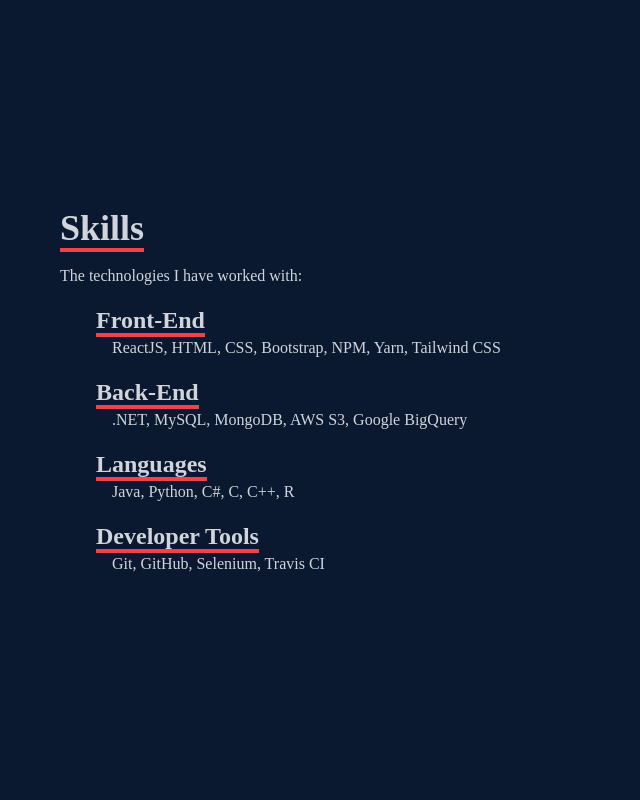
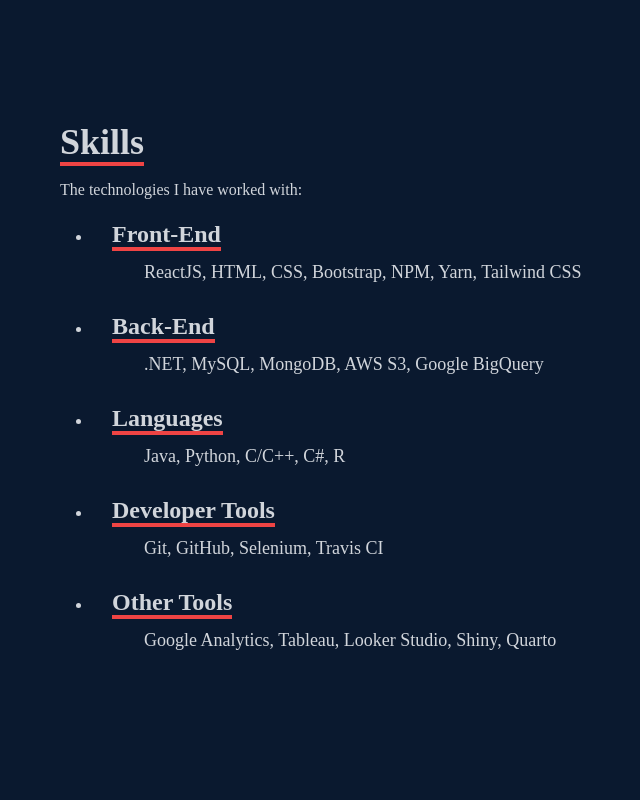
Before and after one commit to atimlaa/portfolio-react-app, a React (Create React App) app: page / in a window 1280 px wide. Shown: the part 1600-2400 px from the top of the page, without its empty margins (96-736 px from the left). Built offline with nearby package versions, Linux system fonts and the light colour scheme.

Commit message:
hover fix and descriptions added

```diff
--- a/package.json
+++ b/package.json
@@ -19,7 +19,7 @@
   "scripts": {
     "start": "react-scripts start",
     "predeploy" : "yarn build",
-    "deploy" : "gh-pages -b gh-pages -d build",
+    "deploy" : "gh-pages -d build",
     "build": "react-scripts build",
     "test": "react-scripts test",
     "eject": "react-scripts eject"
--- a/src/components/Navbar.jsx
+++ b/src/components/Navbar.jsx
@@ -16,27 +16,27 @@
 
       {/* menu */}
       <ul className="hidden md:flex">
-        <li>
+        <li className="cursor-pointer">
           <Link to="home" smooth={true} duration={500}>
             Home
           </Link>
         </li>
-        <li>
+        <li className="cursor-pointer">
           <Link to="about" smooth={true} duration={500}>
             About
           </Link>
         </li>
-        <li>
+        <li className="cursor-pointer">
           <Link to="skills" smooth={true} duration={500}>
             Skills
           </Link>
         </li>
-        <li>
+        <li className="cursor-pointer">
           <Link to="projects-container" smooth={true} duration={500}>
             Projects
           </Link>
         </li>
-        <li>
+        <li className="cursor-pointer">
           <Link to="contact" smooth={true} duration={500}>
             Contact
           </Link>
--- a/src/components/Project.jsx
+++ b/src/components/Project.jsx
@@ -21,12 +21,12 @@
           <ProjectCard
             title="Project Conduit"
             imageSrc={ProjetConduit}
-            description={`Senior Design Project
+            description={`Data Pipeline Project
 
-          This project goal was to redesign and build a website framework for protein modification data.
-          The new version of P3DB redesigned and generalized to host and display data sets in a more flexible, comprehensive, and secure way.
+          Focused on automating data extraction, aggregation, analysis, and reporting for Nebraska Public Media, centralizing NPM's data into one centralized location of truth, towards the goal of making reporting more accurate, credible, and durable.
 
-          Python-Django is used to connect the front-end design such as integration with Bootstrap and the backend with flexible database solutions both Mysql and MongoDB.`}
+          Tech Stack:
+          Apache Airflow, Python, R, PySpark, Google BigQuery, Google Cloud Storage, Google DataProc, Google Data Studio, Shiny, and many more`}
           />
           <ProjectCard
             title="pyP3DB"
@@ -42,13 +42,13 @@
             title={`TBF Financial
           Financial Management System`}
             imageSrc={TBF}
-            description={`Senior Design Project
+            description={`OOP Class Project
 
-          This project goal was to redesign and build a website framework for protein modification data.
-          The new version of P3DB redesigned and generalized to host and display data sets in a more flexible, comprehensive, and secure way.
+            The multi-tier system uses object-oriented programming in Java, keeping TBF’s business model in mind.
+            The program communicates between the classes and generates a summary eport, and a detailed report for each portfolio.
 
-          Python-Django is used to connect the front-end design such as integration with Bootstrap and the backend with flexible database solutions both Mysql and MongoDB.`}
-          />
+            The different objects in the program are represented through tables in MySQL with foreign key relationships. To connect classes with the MySQL database JDBC API is used.`}
+            />
         </div>
       </div>
     </div>
--- a/src/components/ProjectCard.css
+++ b/src/components/ProjectCard.css
@@ -57,7 +57,7 @@
 
 .card-description {
   padding: 0.5rem;
-  text-align: center;
+  text-align: left;
   font-size: 1rem;
   color: black;
   white-space: pre-line;
--- a/src/components/Skills.jsx
+++ b/src/components/Skills.jsx
@@ -6,24 +6,28 @@
       {/* Container */}
       <div className='max-w-[1000px] mx-auto p-4 flex flex-col justify-center w-full h-full'>
         <div>
-          <p className='text-4xl font-bold inline border-b-4 border-red-500'>Skills</p>
+          <h1 className='text-4xl font-bold inline border-b-4 border-red-500 mb-8'>Skills</h1>
           <p className='py-4'>The technologies I have worked with:</p>
-          <ul className="list pl-4">
-            <li className="item pb-4">
+          <ul className="list-disc pl-8">
+            <li className="pb-6 transition-all duration-300 hover:bg-gray-700 hover:text-white">
               <h2 className='text-2xl font-bold inline border-b-4 border-red-500'>Front-End</h2>
-              <p className="pl-4">ReactJS, HTML, CSS, Bootstrap, NPM, Yarn, Tailwind CSS</p>
+              <p className="pl-8 mt-2 text-lg">ReactJS, HTML, CSS, Bootstrap, NPM, Yarn, Tailwind CSS</p>
             </li>
-            <li className="item pb-4">
+            <li className="pb-6 transition-all duration-300 hover:bg-gray-700 hover:text-white">
               <h2 className='text-2xl font-bold inline border-b-4 border-red-500'>Back-End</h2>
-              <p className="pl-4">.NET, MySQL, MongoDB, AWS S3, Google BigQuery</p>
+              <p className="pl-8 mt-2 text-lg">.NET, MySQL, MongoDB, AWS S3, Google BigQuery</p>
             </li>
-            <li className="item pb-4">
+            <li className="pb-6 transition-all duration-300 hover:bg-gray-700 hover:text-white">
               <h2 className='text-2xl font-bold inline border-b-4 border-red-500'>Languages</h2>
-              <p className="pl-4">Java, Python, C#, C, C++, R</p>
+              <p className="pl-8 mt-2 text-lg">Java, Python, C/C++, C#, R</p>
             </li>
-            <li className="item pb-4">
+            <li className="pb-6 transition-all duration-300 hover:bg-gray-700 hover:text-white">
               <h2 className='text-2xl font-bold inline border-b-4 border-red-500'>Developer Tools</h2>
-              <p className="pl-4">Git, GitHub, Selenium, Travis CI</p>
+              <p className="pl-8 mt-2 text-lg">Git, GitHub, Selenium, Travis CI</p>
+            </li>
+            <li className="pb-6 transition-all duration-300 hover:bg-gray-700 hover:text-white">
+              <h2 className='text-2xl font-bold inline border-b-4 border-red-500'>Other Tools</h2>
+              <p className="pl-8 mt-2 text-lg">Google Analytics, Tableau, Looker Studio, Shiny, Quarto</p>
             </li>
           </ul>
         </div>
```
